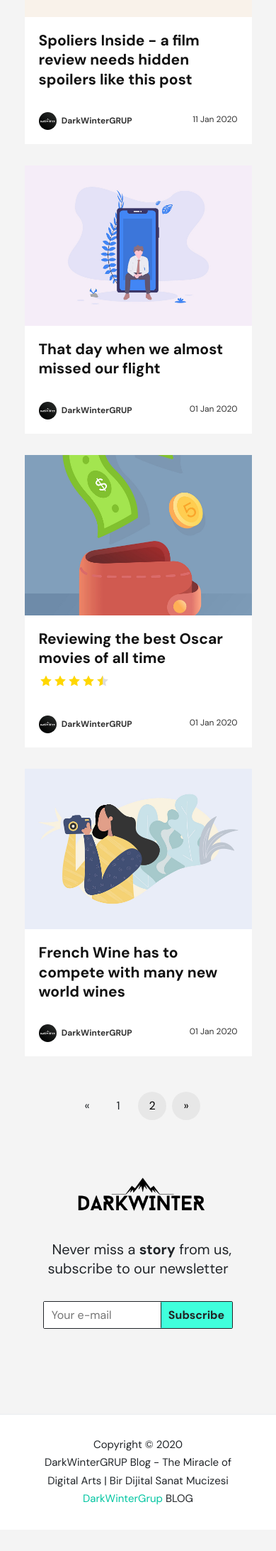
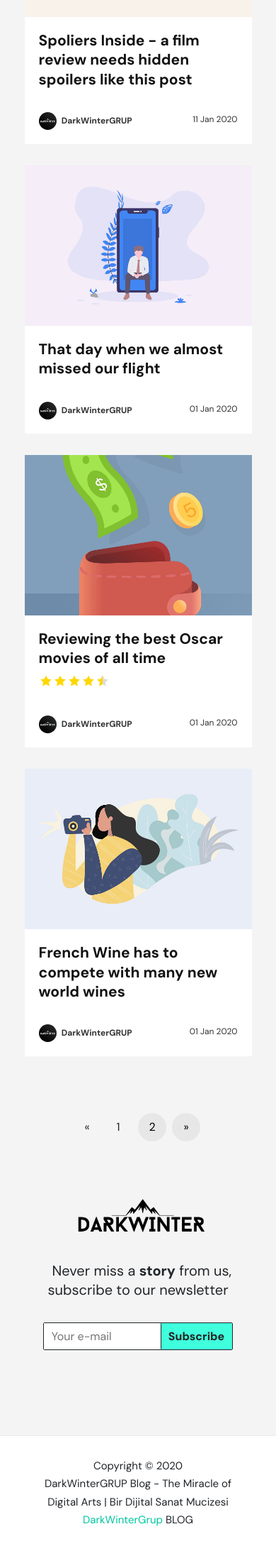
Before and after one commit to darkwintergrup/BLOG, a Jekyll site: the page built from index.html, in a window 390 px wide. Shown: the part 3507-5692 px from the top of the page at 71% size. Built offline with Jekyll 4.4.1, drawn with Linux system fonts in a browser that asks for light colours; nearby versions of some CDN libraries; the list of posts is cut into pages by our own code; comment, search, counter and statistics services are not loaded; before the commit the page ends 5662 px from its top, so only the background shows below that.

Commit message:
Update theme.scss

```diff
--- a/assets/css/theme.scss
+++ b/assets/css/theme.scss
@@ -711,7 +711,9 @@ body, input, button, select, optgroup, textarea {
 	.blog-grid-item .post-date {
     margin-top: 0;
 	}
-
+	.bottompagination {
+    margin: 5rem 0 0 0 !important;
+	}
 	.navbar-brand img {
 	max-height: 45px !important;
     margin-bottom: 30px;
```
